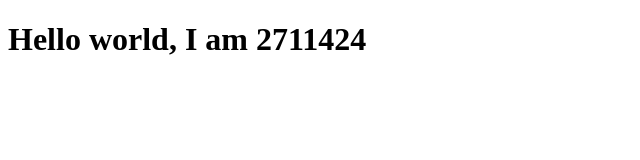
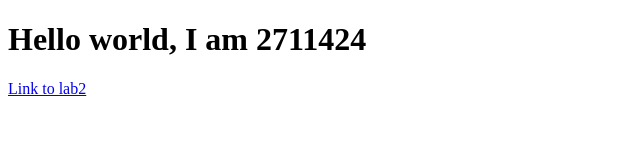
Before and after one commit to OdirileMthimunye/SD-2025, a plain HTML site: page index.html in a window 1280 px wide. Shown: the whole page, without its empty margins (0-640 px from the left). Drawn offline with Linux system fonts and the light colour scheme.

Commit message:
Update index.html

```diff
--- a/index.html
+++ b/index.html
@@ -7,5 +7,6 @@
 </head>
 <body>
     <h1>Hello world, I am 2711424</h1>
+    <a href="2711424-lab2.html">Link to lab2</a>
 </body>
 </html>
```
